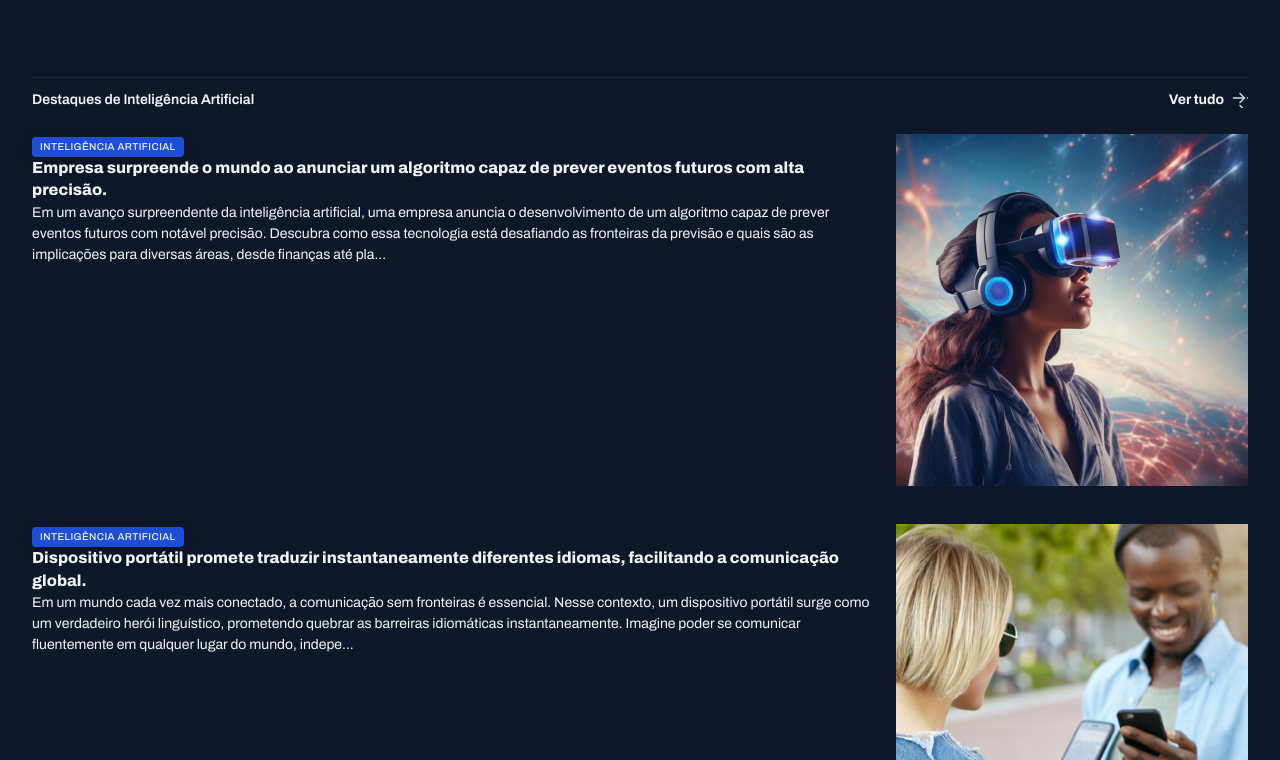
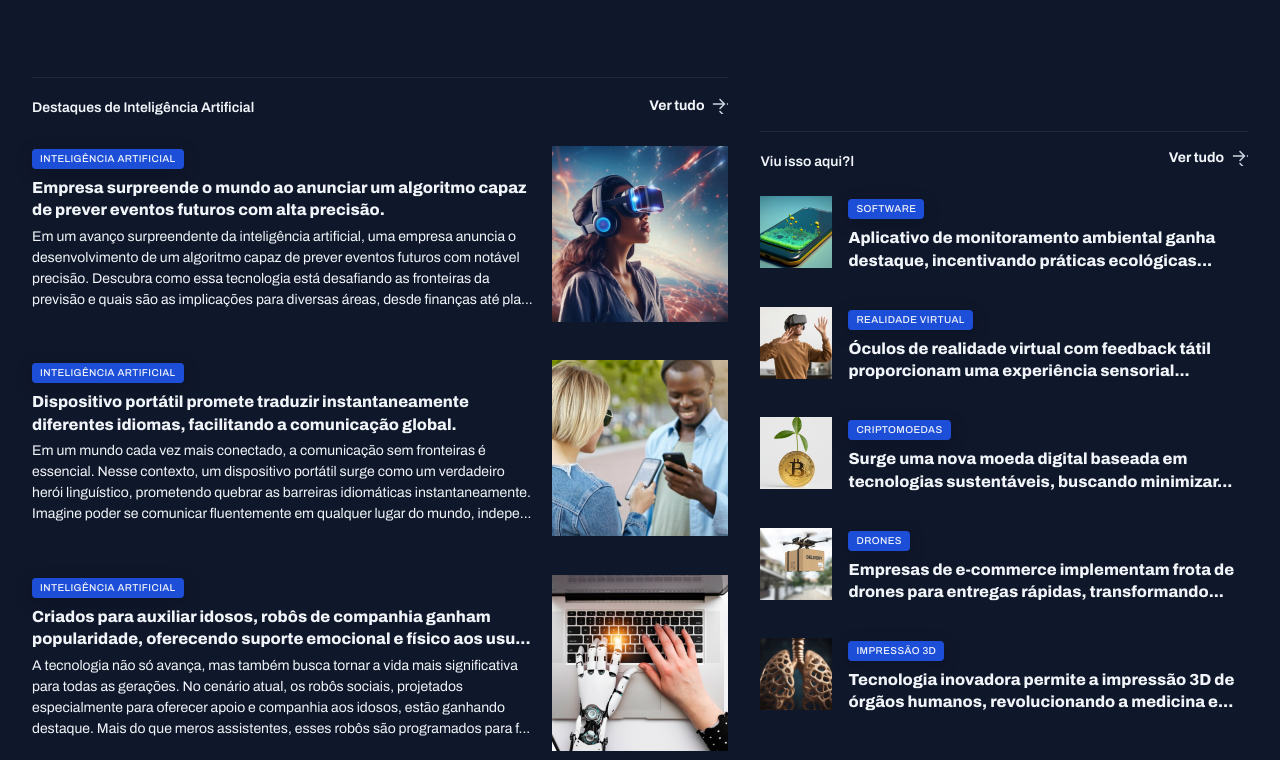
Before and after one commit to jean-msilvaa/projeto-portal-de-noticia, a plain HTML site: page index.html in a window 1280 px wide. Shown: the part 977-1737 px from the top of the page. Drawn offline with Linux system fonts and the light colour scheme.

Commit message:
estilizando os ultimos cards

```diff
--- a/index.html
+++ b/index.html
@@ -224,7 +224,7 @@
       </div>
     </section>
 
-    <div>
+    <aside>
       <div id="ads">
         <img src="Assets/Ads.png" alt="">
       </div>
@@ -247,7 +247,7 @@
             <div>
               <span class="content-tag">Software</span>
               <h3 class="text-xl">
-                Aplicativo de monitoramento ambiental ganha destaque, incentivando práticas ecológicas e pro...
+                Aplicativo de monitoramento ambiental ganha destaque, incentivando práticas ecológicas...
               </h3>
             </div>
 
@@ -262,7 +262,7 @@
             <div>
               <span class="content-tag">Realidade Virtual</span>
               <h3 class="text-xl">
-                Óculos de realidade virtual com feedback tátil proporcionam uma experiência sensorial complet...
+                Óculos de realidade virtual com feedback tátil proporcionam uma experiência sensorial...
               </h3>
             </div>
 
@@ -277,7 +277,7 @@
             <div>
               <span class="content-tag">Criptomoedas</span>
               <h3 class="text-xl">
-                Surge uma nova moeda digital baseada em tecnologias sustentáveis, buscando minimizar o i...
+                Surge uma nova moeda digital baseada em tecnologias sustentáveis, buscando minimizar...
               </h3>
             </div>
 
@@ -292,7 +292,7 @@
             <div>
               <span class="content-tag">Drones</span>
               <h3 class="text-xl">
-                Empresas de e-commerce implementam frota de drones para entregas rápidas, transformando o ce...
+                Empresas de e-commerce implementam frota de drones para entregas rápidas, transformando...
               </h3>
             </div>
 
@@ -307,14 +307,14 @@
             <div>
               <span class="content-tag">Impressão 3d</span>
               <h3 class="text-xl">
-                Tecnologia inovadora permite a impressão 3D de órgãos humanos, revolucionando a medicina e a li...
+                Tecnologia inovadora permite a impressão 3D de órgãos humanos, revolucionando a medicina e...
               </h3>
             </div>
           </article>
         </div>
 
       </section>
-    </div>
+    </aside>
   </main>
 </body>
 </html>
--- a/styles/global.css
+++ b/styles/global.css
@@ -54,8 +54,16 @@
 }
 
 main {
-  margin-top: 40px;
-  gap: 80px;
+  margin-block: 40px;
+  row-gap: 80px;
+  column-gap: 32px;
+
+  grid-template-columns: 2fr 1.4fr;
+
+  grid-template-areas:
+  "featured featured"
+  "weekly weekly"
+  "ai aside";
 }
 
 .content-tag {
--- a/styles/sections.css
+++ b/styles/sections.css
@@ -23,6 +23,8 @@
 
 
 #featured {
+
+  grid-area: featured;
   height: 100%;
   object-fit: cover;
 
@@ -63,7 +65,7 @@
 }
 
 #weekly {
-
+  grid-area: weekly;
   &>div {
     grid-template-columns: repeat(4, 292px);
   }
@@ -88,3 +90,36 @@
   }
 
 }
+
+#ai {
+  grid-area: ai;
+
+  img {
+    width: 176px;
+    aspect-ratio: 1/1;
+    object-fit: cover;
+  }
+
+  h3 {
+    margin-block: 8px 4px;
+  }
+}
+
+aside {
+  grid-area: aside;
+}
+
+#more {
+
+  margin-top: 32px;
+
+  h3 {
+    margin-top: 8px;
+  }
+
+  img {
+    width: 72px;
+    aspect-ratio: 1/1;
+    object-fit: cover;
+  }
+}
```
